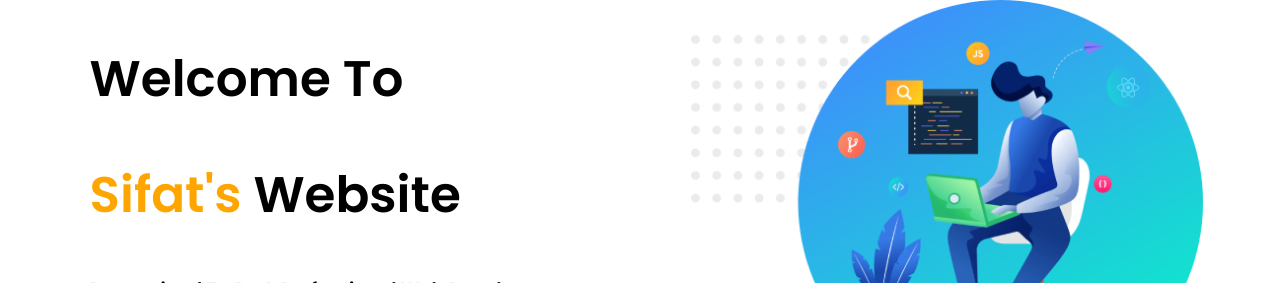
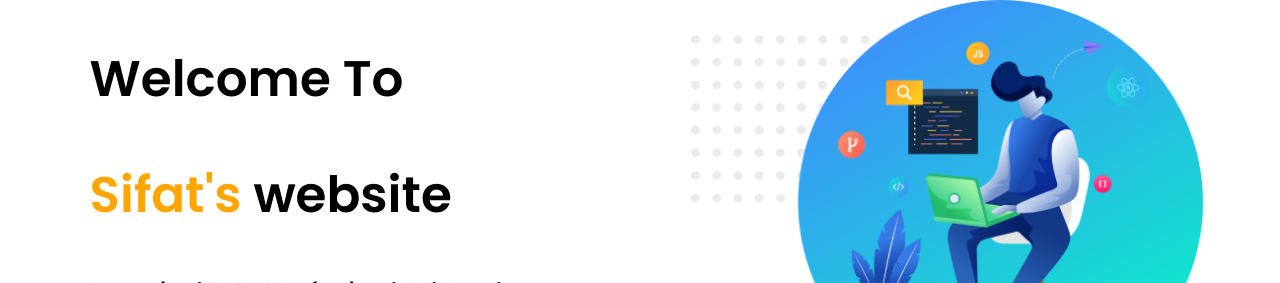
Before and after one commit to sahabulislamsifat/sifat, a plain HTML site: page index.html in a window 1280 px wide. Shown: the top 283 px of the page. Drawn offline with Linux system fonts and the light colour scheme.

Commit message:
Update index.html

```diff
--- a/index.html
+++ b/index.html
@@ -3,7 +3,7 @@
   <head>
     <meta charset="UTF-8" />
     <meta name="viewport" content="width=device-width, initial-scale=1.0" />
-    <title>Sifat's Portfolio</title>
+    <title>Practice Portfolio</title>
     <link rel="shortcut icon" href="./images/sifat.png" type="" />
     <link rel="preconnect" href="https://fonts.gstatic.com" />
     <link
@@ -16,7 +16,7 @@
     <section class="top-banner">
       <div class="half-width">
         <h1>Welcome To</h1>
-        <h1><span class="orange-highlight">Sifat's</span> Website</h1>
+        <h1><span class="orange-highlight">Sifat's</span> website</h1>
         <h3>Determined To Be A Professional Web Developer</h3>
         <p>
           Hello, this is Sifat. I am learning web development from Sohel Islam
```
